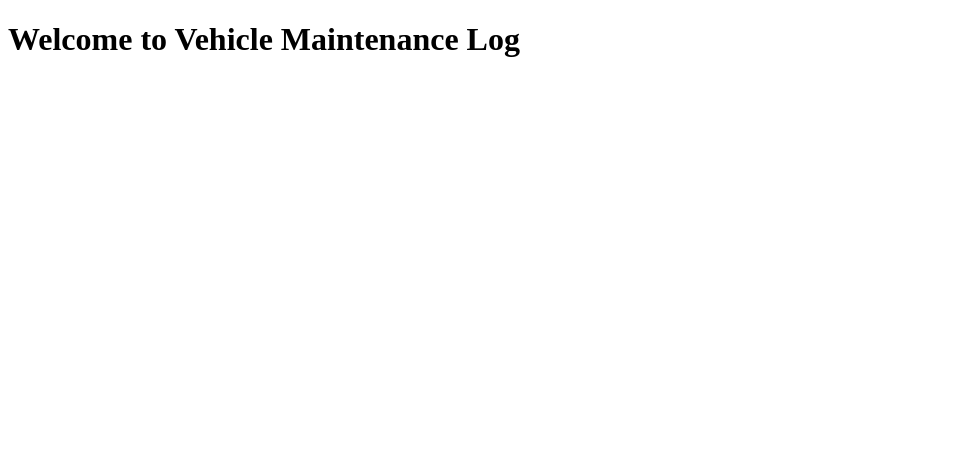
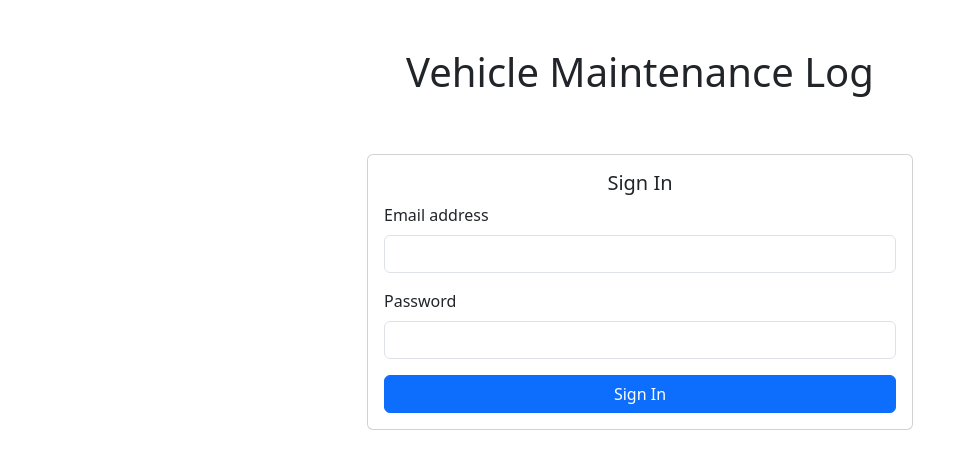
Before and after one commit to ksentak/vehicle-maintenance-log, a Vue app: page / in a window 1280 px wide. Shown: the top 468 px of the page, without its empty margins (0-968 px from the left). Built offline with nearby package versions, Linux system fonts and the light colour scheme.

Commit message:
add bootstrap and signin

```diff
--- a/package.json
+++ b/package.json
@@ -8,6 +8,8 @@
     "preview": "vite preview"
   },
   "dependencies": {
+    "@popperjs/core": "^2.11.8",
+    "bootstrap": "^5.3.3",
     "lodash": "^4.17.21",
     "vue": "^3.4.21",
     "vue-router": "^4.3.2"
--- a/src/App.vue
+++ b/src/App.vue
@@ -3,5 +3,5 @@ import { RouterView } from 'vue-router';
 </script>
 
 <template>
-  <Router-View />
+  <router-view></router-view>
 </template>
--- a/src/main.ts
+++ b/src/main.ts
@@ -1,5 +1,7 @@
 import { createApp } from 'vue';
 import App from './App.vue';
 import router from './router';
+import 'bootstrap/dist/css/bootstrap.min.css';
+import 'bootstrap';
 
 createApp(App).use(router).mount('#app');
--- a/src/router/index.ts
+++ b/src/router/index.ts
@@ -1,5 +1,6 @@
 import { createRouter, createWebHistory } from 'vue-router';
-import Home from '../views/Home.vue';
+// import Home from '../views/Home.vue';
+import SignIn from '../views/SignIn.vue';
 
 const router = createRouter({
   history: createWebHistory(import.meta.env.BASE_URL),
@@ -7,7 +8,7 @@ const router = createRouter({
     {
       path: '/',
       name: 'home',
-      component: Home,
+      component: SignIn,
     },
     // {
     //   path: '/vehicle-maintenance',
--- /dev/null
+++ b/src/views/SignIn.vue
@@ -0,0 +1,57 @@
+<script setup lang="ts">
+import { ref } from 'vue';
+
+const email = ref('');
+const password = ref('');
+
+const signIn = () => {
+  console.log('Email:', email.value);
+  console.log('Password:', password.value);
+};
+</script>
+
+<template>
+  <div class="container mt-5">
+    <h1 class="text-center">Vehicle Maintenance Log</h1>
+    <div class="row justify-content-center">
+      <div class="col-md-6">
+        <div class="card">
+          <div class="card-body">
+            <h5 class="card-title text-center">Sign In</h5>
+            <form @submit.prevent="signIn">
+              <div class="mb-3">
+                <label for="email" class="form-label">Email address</label>
+                <input
+                  type="email"
+                  class="form-control"
+                  id="email"
+                  v-model="email"
+                  required
+                />
+              </div>
+              <div class="mb-3">
+                <label for="password" class="form-label">Password</label>
+                <input
+                  type="password"
+                  class="form-control"
+                  id="password"
+                  v-model="password"
+                  required
+                />
+              </div>
+              <button type="submit" class="btn btn-primary w-100">
+                Sign In
+              </button>
+            </form>
+          </div>
+        </div>
+      </div>
+    </div>
+  </div>
+</template>
+
+<style scoped>
+.card {
+  margin-top: 50px;
+}
+</style>
```
Also changed, not shown: 1 other file (tests, documents, lock files or other folders).
